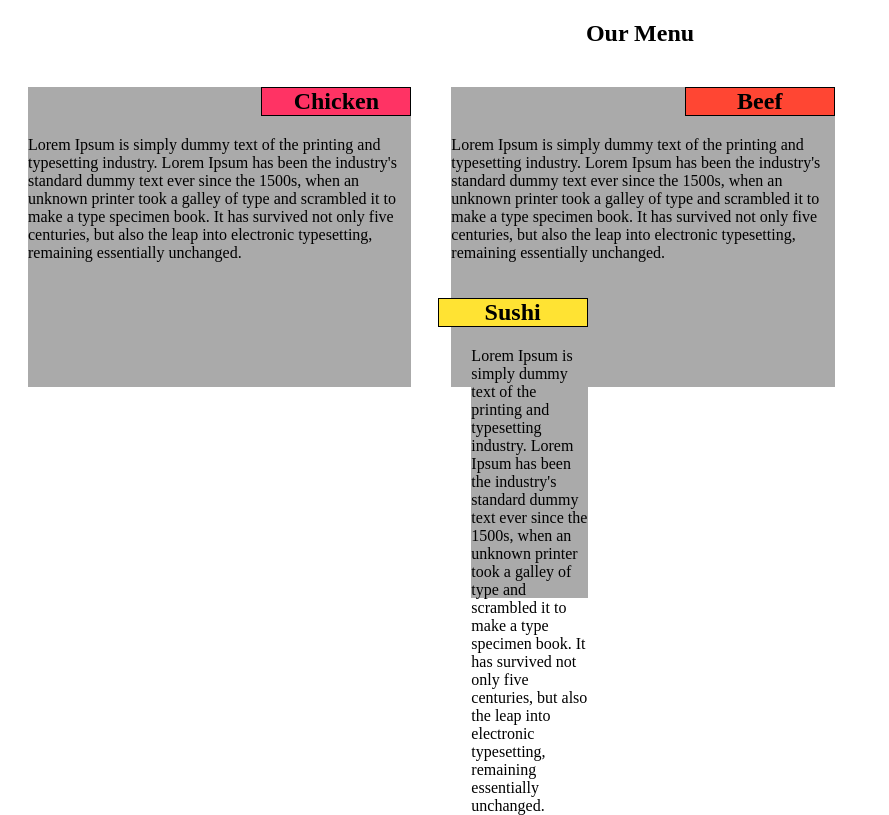
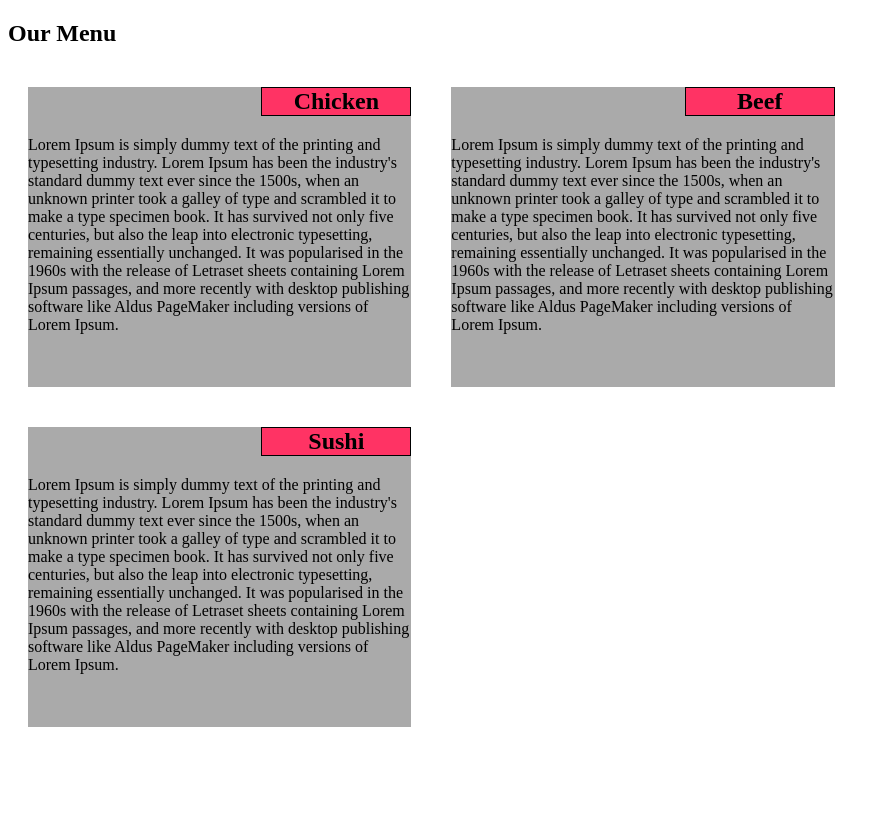
Before and after one commit to MuhammadBinAmir/module2-solution, a plain HTML site: page index.html in a window 1280 px wide. Shown: the whole page, without its empty margins (0-889 px from the left). Drawn offline with Linux system fonts and the light colour scheme.

Commit message:
Update index.html

```diff
--- a/index.html
+++ b/index.html
@@ -8,21 +8,22 @@
 </head>
 <body>
 
-<h2 style="text-align: center;">Our Menu</h2>
+<h2>Our Menu</h2>
 
 <div class="row">
-  <div class="column" style="background-color:#aaa; ">
+  <div class="column" style="background-color:#aaa;">
     <h2 class="head">Chicken</h2>
-    <p style="clear: right;">Lorem Ipsum is simply dummy text of the printing and typesetting industry. Lorem Ipsum has been the industry's standard dummy text ever since the 1500s, when an unknown printer took a galley of type and scrambled it to make a type specimen book. It has survived not only five centuries, but also the leap into electronic typesetting, remaining essentially unchanged.
+    <p style="clear: right;">Lorem Ipsum is simply dummy text of the printing and typesetting industry. Lorem Ipsum has been the industry's standard dummy text ever since the 1500s, when an unknown printer took a galley of type and scrambled it to make a type specimen book. It has survived not only five centuries, but also the leap into electronic typesetting, remaining essentially unchanged. It was popularised in the 1960s with the release of Letraset sheets containing Lorem Ipsum passages, and more recently with desktop publishing software like Aldus PageMaker including versions of Lorem Ipsum.
     </p>
   </div>
   <div class="column" style="background-color:#aaa; ">
-    <h2 class="secondhead">Beef</h2>
-    <p style="clear: right;">Lorem Ipsum is simply dummy text of the printing and typesetting industry. Lorem Ipsum has been the industry's standard dummy text ever since the 1500s, when an unknown printer took a galley of type and scrambled it to make a type specimen book. It has survived not only five centuries, but also the leap into electronic typesetting, remaining essentially unchanged.
-
-    <div class="column" style="background-color:#aaa;">
-    <h2 class="thirdhead">Sushi</h2>
-    <p style="clear: right;">Lorem Ipsum is simply dummy text of the printing and typesetting industry. Lorem Ipsum has been the industry's standard dummy text ever since the 1500s, when an unknown printer took a galley of type and scrambled it to make a type specimen book. It has survived not only five centuries, but also the leap into electronic typesetting, remaining essentially unchanged.
+    <h2 class="head">Beef</h2>
+    <p style="clear: right;">Lorem Ipsum is simply dummy text of the printing and typesetting industry. Lorem Ipsum has been the industry's standard dummy text ever since the 1500s, when an unknown printer took a galley of type and scrambled it to make a type specimen book. It has survived not only five centuries, but also the leap into electronic typesetting, remaining essentially unchanged. It was popularised in the 1960s with the release of Letraset sheets containing Lorem Ipsum passages, and more recently with desktop publishing software like Aldus PageMaker including versions of Lorem Ipsum.
+    </p>
+  </div>
+  <div class="column" style="background-color:#aaa;">
+    <h2 class="head">Sushi</h2>
+    <p style="clear: right;">Lorem Ipsum is simply dummy text of the printing and typesetting industry. Lorem Ipsum has been the industry's standard dummy text ever since the 1500s, when an unknown printer took a galley of type and scrambled it to make a type specimen book. It has survived not only five centuries, but also the leap into electronic typesetting, remaining essentially unchanged. It was popularised in the 1960s with the release of Letraset sheets containing Lorem Ipsum passages, and more recently with desktop publishing software like Aldus PageMaker including versions of Lorem Ipsum.
     </p>
   </div>
 </div>
```
